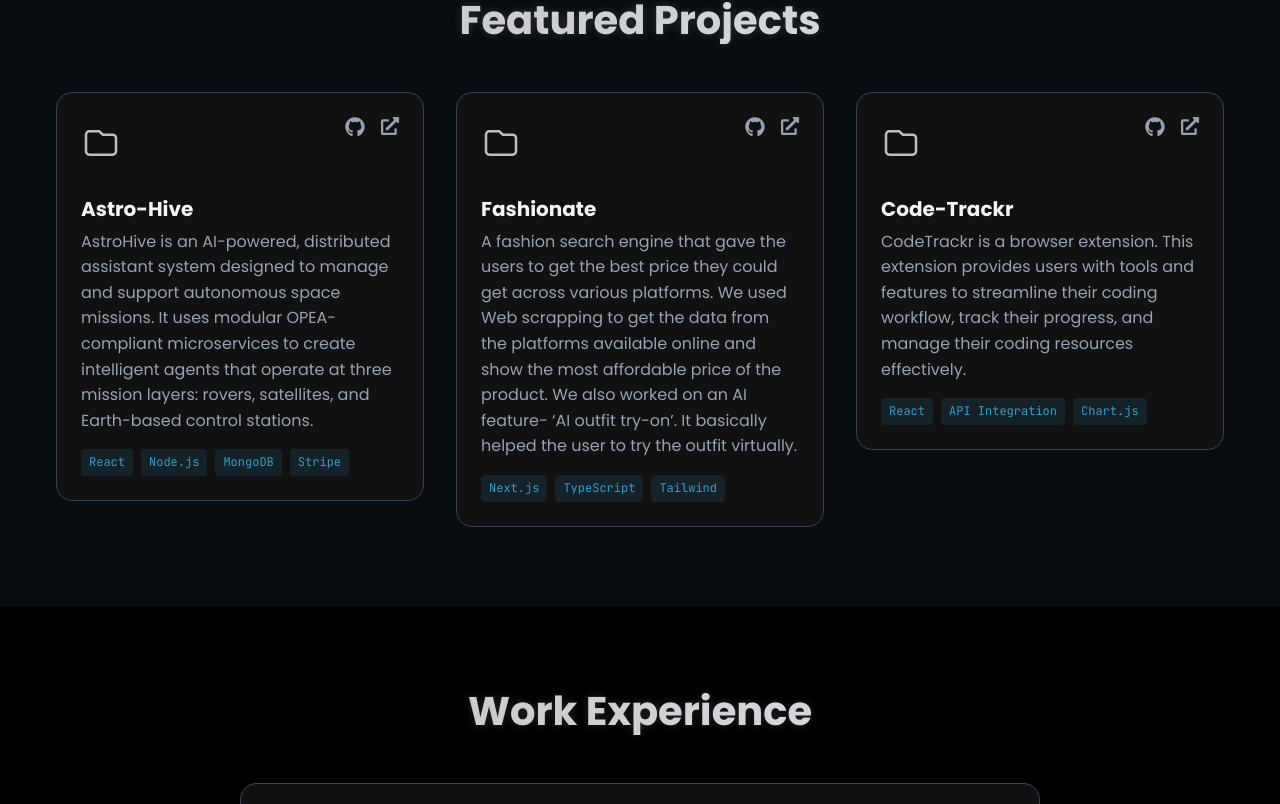
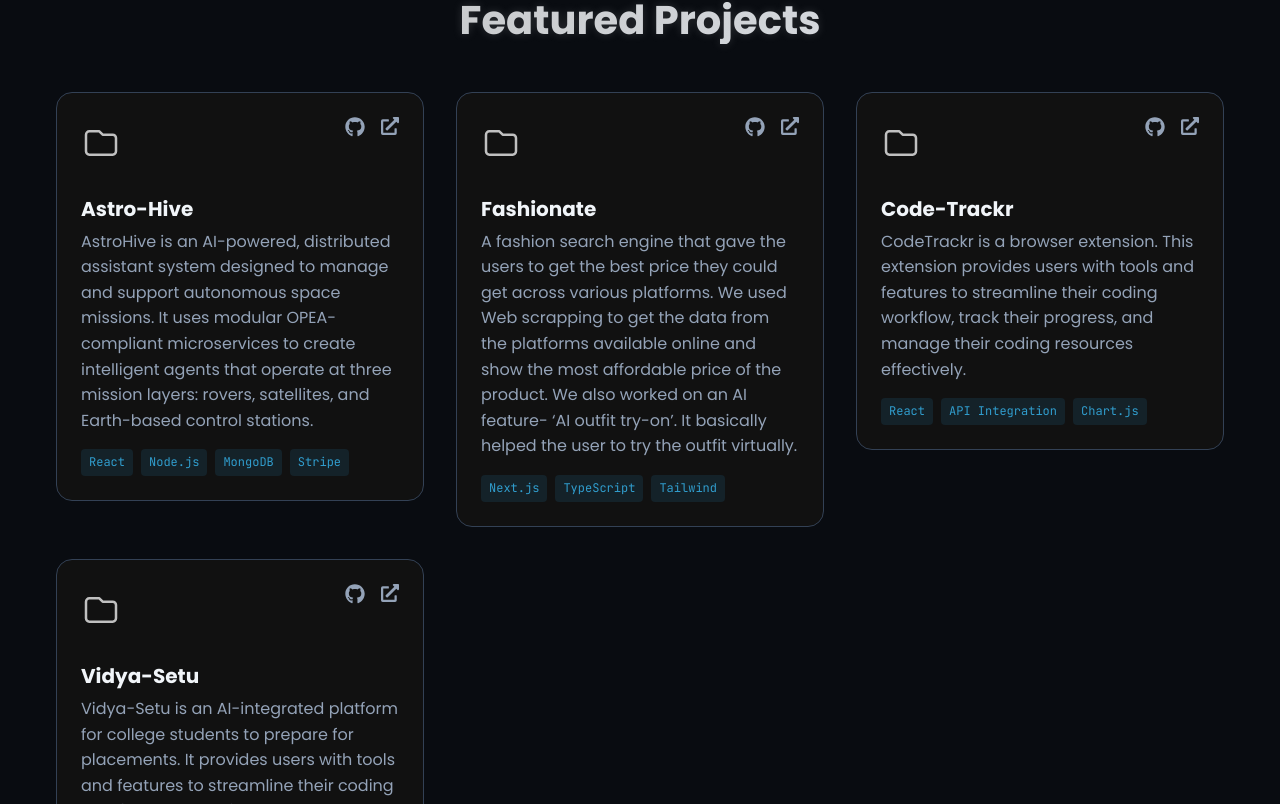
Before and after one commit to daksh-stack/portfolio-1, a React (Vite) app: page / in a window 1280 px wide. Shown: the part 1996-2800 px from the top of the page. Built offline with nearby package versions, Linux system fonts and the light colour scheme.

Commit message:
added the Vidya-Setu

```diff
--- a/src/data/portfolio.js
+++ b/src/data/portfolio.js
@@ -51,6 +51,12 @@ export const portfolioData = {
             description: "CodeTrackr is a browser extension. This extension provides users with tools and features to streamline their coding workflow, track their progress, and manage their coding resources effectively.",
             tags: ["React", "API Integration", "Chart.js"],
             links: { demo: "#", repo: "https://github.com/daksh-stack/Code-Trackr.git" }
+        },
+        {
+            title: "Vidya-Setu",
+            description: "Vidya-Setu is an AI-integrated platform for college students to prepare for placements. It provides users with tools and features to streamline their coding workflow, track their progress, and manage their coding resources effectively. This project is the future SaaS product for LUNARIS ventures.",
+            tags: ["Next.js", "API Integration", "Tailwindcss", "Typescript"],
+            links: { demo: "https://vidya-setu-ebon.vercel.app", repo: "https://github.com/daksh-stack/Code-Trackr.git" }
         }
     ],
     contact: {
```
